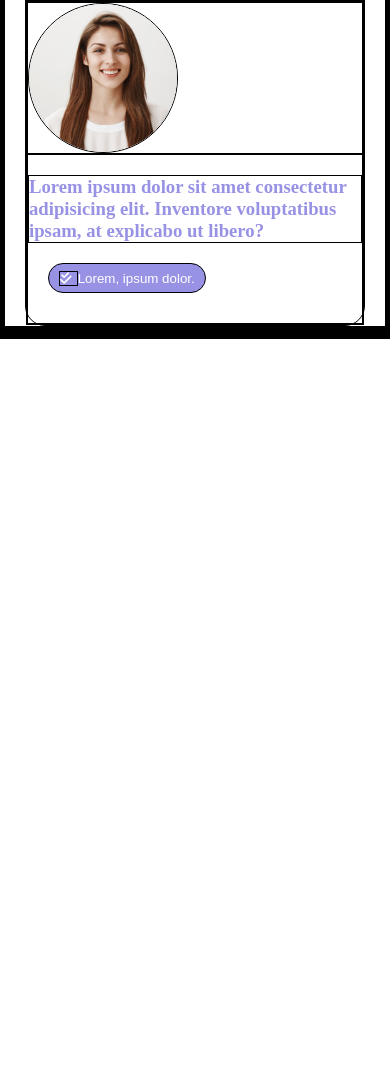
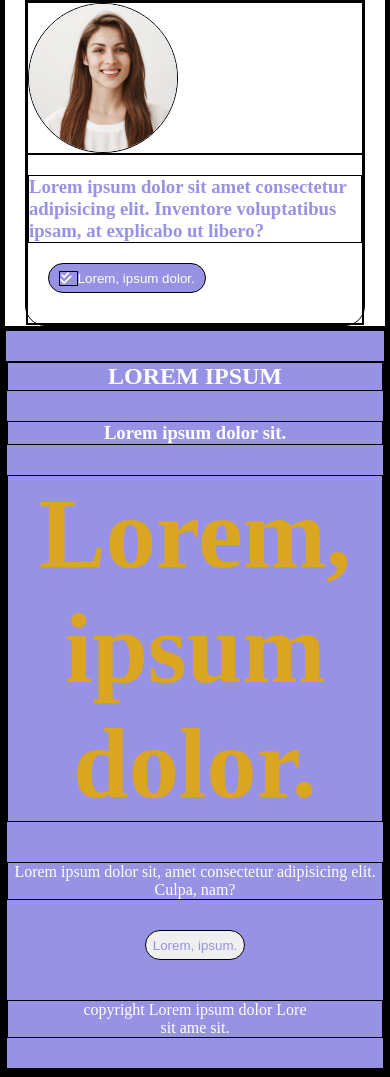
Before and after one commit to MatteoGiuntella/htmlcss-responsive-layout, a plain HTML site: page index.html in a window 390 px wide. Shown: the part 7055-8132 px from the top of the page. Before the commit the page ends 7394 px from the top, so only its background shows below. Drawn offline with Linux system fonts and the light colour scheme.

Commit message:
fix section 6 break point tablet e desktop

```diff
--- a/css/style.css
+++ b/css/style.css
@@ -241,7 +241,33 @@ img{
 .button-purple i {
     padding-right: 5px;
 }
+/* section 6 */
+.box-section-6{
+    text-align: center;
+    margin-top: 30px;
 
+}
+.box-section-6 h1{
+    color: goldenrod;
+    font-size: 100px;
+    margin-bottom: 40px;
+}
+.box-section-6 p{
+    color: white;
+    margin-bottom: 30px;
+
+}
+.box-section-6 h2, .box-section-6 h3{
+    color: white;
+    margin-bottom: 30px;
+}
+#button-section-6{
+    min-height: 30px;
+    color: #9792E4;
+    border-radius: 20px;
+    min-width: 100px;
+    margin-bottom: 40px;
+}
 
 
 /*//////////// footer ////////////*/
--- a/index.html
+++ b/index.html
@@ -281,11 +281,23 @@
                 </div>
 
            </section>
+           <!-- section 6 -->
            <section>
 
                 <div class="container-background-section-lilla">
 
                     <div class="container">
+
+                        <div class="box-section-6">
+                            <h2>LOREM IPSUM</h2>
+                            <h3>Lorem ipsum dolor sit.</h3>
+                            <h1> Lorem, ipsum dolor.</h1>
+                            <p>Lorem ipsum dolor sit, amet consectetur adipisicing elit. Culpa, nam?</p>
+                            <button id="button-section-6">Lorem, ipsum.</button>
+                            <p>copyright Lorem ipsum dolor Lore <br>sit ame sit.</p>
+
+
+                        </div>
 
 
 
```
